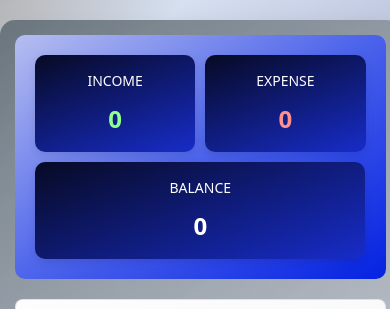
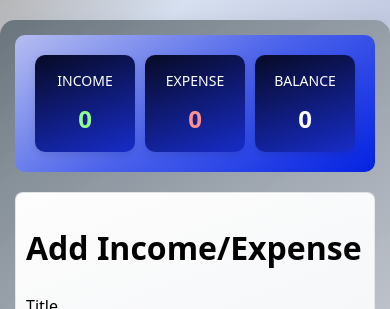
Before and after one commit to pranavtss/ExpenseTracker, a React (Vite) app: page / in a window 390 px wide. Shown: the top 309 px of the page. Built offline with nearby package versions, Linux system fonts and the light colour scheme; no server answers; the HTML template or start-up script is replaced by a standard one.

Commit message:
fixed history responsiveness

```diff
--- a/src/index.css
+++ b/src/index.css
@@ -29,6 +29,7 @@ body {
   width: 90%;
   margin: 50px auto;
   transition: transform 0.3s ease, box-shadow 0.3s ease;
+  box-sizing: border-box;
 }
 
 .expense-container:hover {
@@ -47,7 +48,15 @@ body {
   background: linear-gradient(120deg, #ffffff, #f4f5f7);
   transition: transform 0.2s ease, box-shadow 0.2s ease;
   position: relative;
-  word-wrap: break-word;
+  word-break: break-word;
+  flex-wrap: wrap; /* ✅ prevents text overflow */
+  width: 100%;
+  box-sizing: border-box;
+}
+
+.expense-item > * {
+  flex: 1 1 auto; /* ✅ makes child elements shrink properly */
+  min-width: 0;
 }
 
 .expense-item:hover {
@@ -140,6 +149,7 @@ input {
   flex: 1;
   text-align: center;
   transition: transform 0.3s ease, box-shadow 0.3s ease;
+  box-sizing: border-box;
 }
 
 .currency-item:hover {
@@ -206,6 +216,7 @@ input {
   transform: translateX(0);
 }
 
+/* ✅ Mobile & Tablet Fixes */
 @media (max-width: 768px) {
   .expense-container {
     padding: 15px;
@@ -217,6 +228,11 @@ input {
     flex-direction: column;
     align-items: flex-start;
     gap: 8px;
+    width: 100%;
+    text-align: left;
+  }
+
+  .expense-item > * {
     width: 100%;
   }
 
@@ -240,11 +256,20 @@ input {
   .expense-container {
     padding: 15px;
     margin-top: 20px;
+    width: 100%;
+  }
+
+  .expense-item {
+    padding: 10px;
+    flex-direction: column;
+    gap: 5px;
+    width: 100%;
   }
 
   .currency-item {
     padding: 15px;
-    min-width: 100px;
+    min-width: auto;
+    width: 100%;
   }
 
   .currency-item .amount {
```
